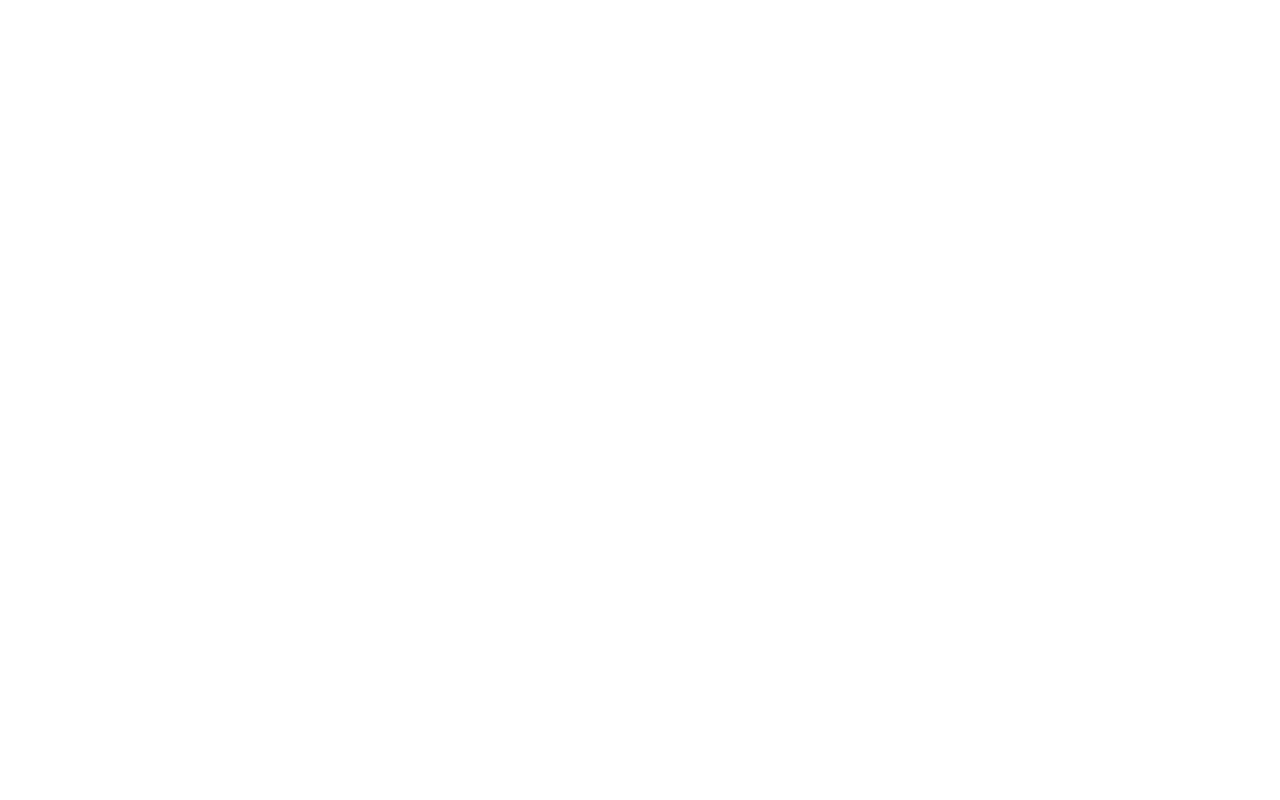
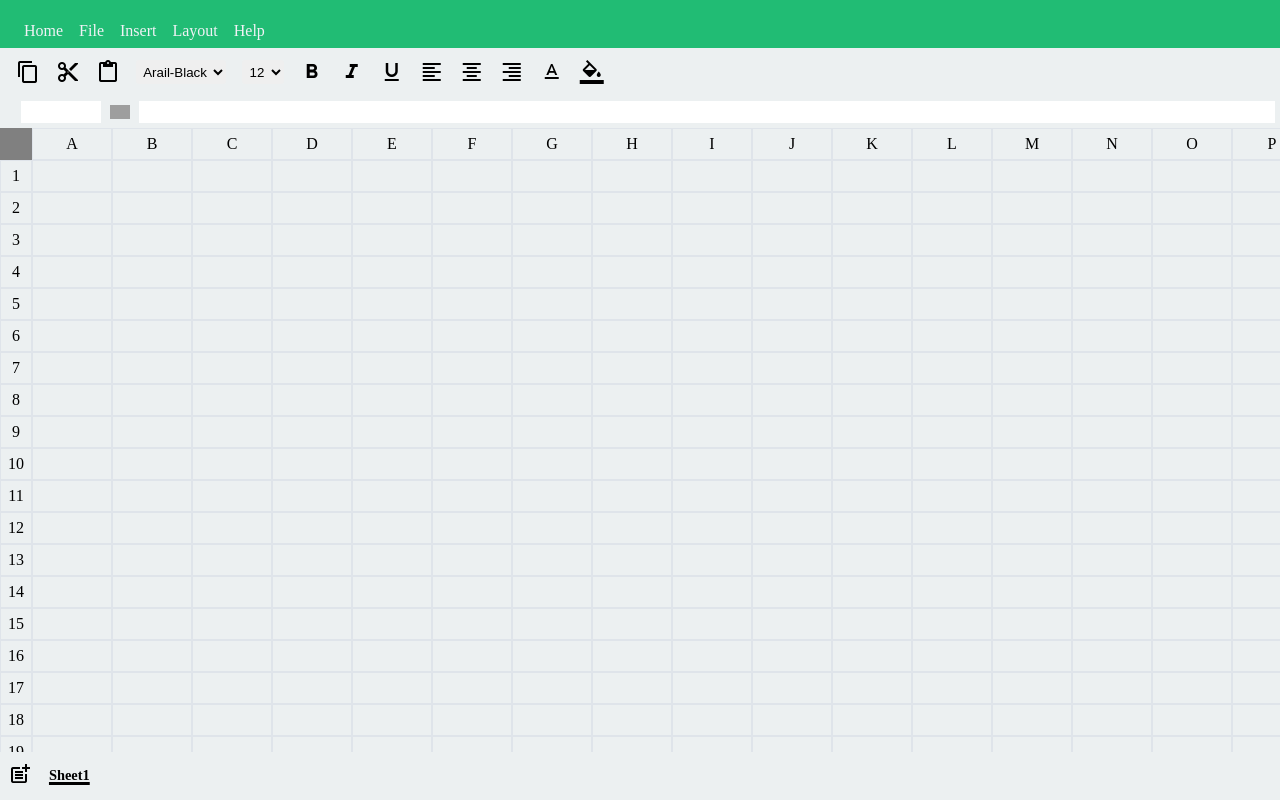
Before and after one commit to vijayku1/Excel-clone, a plain HTML site: page index.html in a window 1280 px wide. Drawn offline with Linux system fonts and the light colour scheme; grey boxes are pictures that could not be loaded.

Commit message:
frontend implementation

```diff
--- a/index.html
+++ b/index.html
@@ -7,11 +7,98 @@
     <meta name="viewport" content="width=device-width, initial-scale=1.0">
     <link rel="stylesheet" href="./style.css">
     <link href="https://fonts.googleapis.com/icon?family=Material+Icons" rel="stylesheet">
+    <link href="https://fonts.googleapis.com/icon?family=Material+Icons"
+      rel="stylesheet">
     <title>Excel</title>
 </head>
 <body>
-   <div >
+   <div class="page-actions-cont">
+      <div class="page-action">Home</div>
+      <div class="page-action">File</div>
+      <div class="page-action">Insert</div>
+      <div class="page-action">Layout</div>
+      <div class="page-action">Help</div>
+   </div>
 
+   <div class="cellprop-actions-cont">
+     <span class="material-icons">
+        content_copy
+     </span>
+     <span class="material-icons">
+        content_cut
+     </span>
+     <span class="material-icons">
+        content_paste
+     </span>
+     <select font-family-prop>
+        <option value="Arail-Black">Arail-Black</option>
+        <option value="Sans-serif">Sans-serif</option>
+        <option value="fantasy">cursive</option>
+        <option value="cursive">fantasy</option>
+     </select>
+     <select font-size-prop>
+        <option value="12">12</option>
+        <option value="14">14</option>
+        <option value="16">16</option>
+        <option value="18">18</option>
+        <option value="20">20</option>
+
+     </select>
+     <span class="material-icons">
+        format_bold
+     </span>
+     <span class="material-icons">
+        format_italic
+     </span>
+     <span class="material-icons">
+        format_underlined
+     </span>
+     <span class="material-icons">
+        format_align_left
+     </span>
+     <span class="material-icons">
+        format_align_center
+     </span>
+     <span class="material-icons">
+        format_align_right
+     </span>
+     <span class="material-icons">
+        text_format
+        </span>
+     <span class="material-icons">
+        format_color_fill
+     </span>
+   </div>
+
+
+   <div class="formula-actions-cont">
+      <input type="text" readonly class="address-bar">
+      <img class="formula-icon" src="https://img.icons8.com/ios/50/000000/formula-fx.png"/>
+      <input type="text" class="formula-bar">
+   </div>
+
+
+   <div class="grid-cont">
+       <div class="top-left-dummy"></div>
+       <div class="address-column-cont"></div>
+       <div class="cells-cont">
+        <div class="address-row-cont"></div>
+       </div>
+   </div>
+
+
+   <div class="sheet-actions-cont">
+      <div class="sheet-add-icon">
+          <span class="material-icons">
+            post_add
+          </span>
+      </div>
+
+      <div class="sheets-folder-cont">
+           <div class="sheet-folder">
+                 Sheet1
+           </div>
+      </div>
    </div>
 
     <script src="./script.js"></script>
--- a/script.js
+++ b/script.js
@@ -0,0 +1,41 @@
+let rows = 100;
+let cols = 26;
+
+let addressColCont = document.querySelector(".address-column-cont");
+let addressRowCont = document.querySelector(".address-row-cont");
+let cellsCont = document.querySelector(".cells-cont");
+let addressBar = document.querySelector(".address-bar");
+for (let i = 0; i < rows; i++){
+    let addressCol = document.createElement("div");
+    addressCol.setAttribute("class", "address-col");
+    addressCol.innerText = i + 1;
+    addressColCont.appendChild(addressCol);
+}
+
+for (let i = 0; i < cols; i++){
+    let addressRow = document.createElement("div");
+    addressRow.setAttribute("class", "address-row");
+    addressRow.innerText = String.fromCharCode(i + 65);
+    addressRowCont.appendChild(addressRow);
+}
+
+for (let i = 0; i < rows; i++) {
+    let rowCont = document.createElement("div");
+    rowCont.setAttribute("class", "row-cont");
+    for (let j = 0; j < cols; j++){
+        let cell = document.createElement("div");
+        cell.setAttribute("class", "cell");
+        cell.setAttribute("contenteditable", true);
+        rowCont.appendChild(cell);
+        addListnerforAddressBarDisplay(cell,i,j);
+    }
+    cellsCont.appendChild(rowCont);
+}
+
+function addListnerforAddressBarDisplay(cell,i,j) {
+    cell.addEventListener("click", (e) => {
+        let rowID = i + 1;
+        let colID = String.fromCharCode(65 + j);
+        addressBar.value = `${colID}${rowID}`;
+    })
+}
--- a/style.css
+++ b/style.css
@@ -0,0 +1,152 @@
+*{
+    box-sizing: border-box;
+}
+body{
+    padding: 0;
+    margin: 0;
+}
+.page-actions-cont{
+   height: 3em;
+   background-color: #21BC74;
+   display: flex;
+   align-items: flex-end;
+   padding-left: 1rem;
+
+}
+.page-action{
+    margin: 0.5rem;
+    color: #f1f2f6 ;
+}
+.cellprop-actions-cont{
+    height: 3rem;
+    background-color: #ecf0f1;
+    display: flex;
+    align-items: center;
+    padding-left: 1rem;
+}
+.cellprop-actions-cont > * {
+    display: inline-block;
+    margin-right: 1rem;
+}
+.font-family-prop{
+    padding: 0.5rem;
+}
+.font-size-prop{
+    padding: 00.2rem;
+}
+.cellprop-actions-cont > select{
+   border: none;
+   border-radius: 3px;
+   outline: none;
+   padding: 0.2rem;
+}
+.formula-actions-cont{
+    height: 2rem;
+    background-color: #ecf0f1;
+    padding-left: 1rem;
+    display: flex;
+    align-items: center;
+}
+.formula-actions-cont > * {
+    display: inline-block;
+    margin: 0.3rem;
+}
+.formula-actions-cont > input {
+    border: none;
+    outline: none;
+    height: 70%;
+}
+.formula-icon{
+    width: 1.2rem;
+}
+.address-bar{
+    width: 5rem;
+    text-align: center;
+}
+.formula-bar{
+    width: calc(100vw - 5rem - 0.3rem - 0.3rem - 0.3rem);
+}
+.sheet-actions-cont{
+    height: 3rem;
+    background-color: #ecf0f1;
+    display: flex;
+    align-items: center;
+    padding-left: 0.5rem;
+    padding-right: 0.5rem;
+    gap: 1rem;
+}
+.sheet-actions-cont > * {
+    display: inline-block;
+}
+.sheet-add-icon{
+   width: 2vw;
+}
+.sheets-folder-cont{
+    display: flex;
+    align-items: center;
+    height: 80%;
+    width: 5rem;
+
+    width: calc(100vw - 2vw);
+}
+.sheet-folder{
+    text-decoration: underline;
+    font-weight: bold;
+    text-decoration-thickness: 3px;
+    font-size: 0.9rem;
+}
+.grid-cont{
+    height: calc(100vh - 3rem - 3rem - 2rem - 3rem);
+    position: relative;
+    overflow: scroll;
+    background-color: #ecf0f1;
+}
+.top-left-dummy{
+    height: 2rem;
+    width: 2rem;
+    background-color: gray;
+    position: fixed;
+    z-index: 5;
+}
+.address-column-cont{
+    position: sticky;
+    top: 2rem;
+    left: 0;
+}
+.address-row-cont{
+    height: 2rem;
+    display: flex;
+    position: sticky;
+    top: 0;
+    left: 2rem;
+}
+.cells-cont{
+    position: absolute;
+    top: 0;
+    left: 2rem;
+}
+.address-col{
+   height: 2rem;
+   width: 2rem;
+   display: flex;
+    align-items: center;
+    justify-content: center;
+   border: 1px solid #dfe4ea;
+}
+.address-row{
+    height: 2rem;
+    width: 5rem;
+    border: 1;
+    border: 1px solid #dfe4ea;
+    display: flex;
+    align-items: center;
+    justify-content: center;
+}
+.row-cont{
+   display: flex;
+}
+.cell{
+    height: 2rem;
+    width: 5rem;
+    border: 1px solid #dfe4ea;
+}
```
